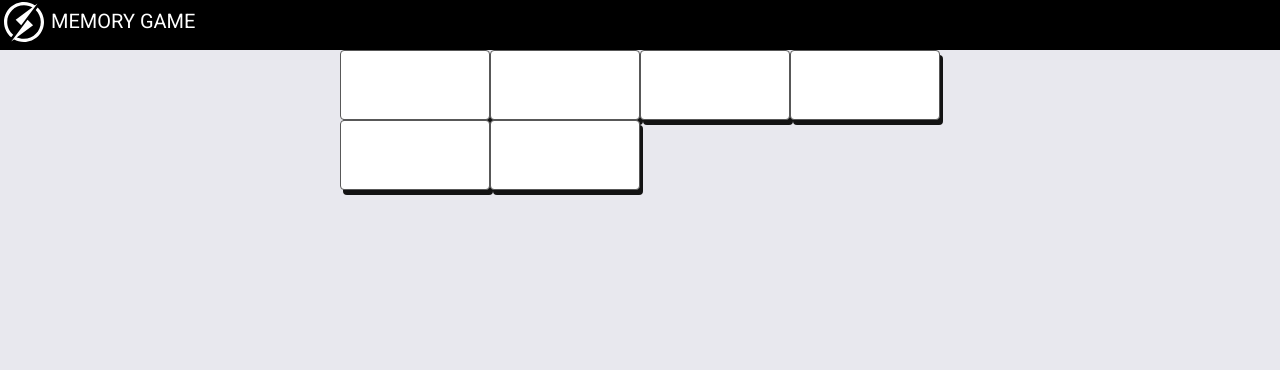
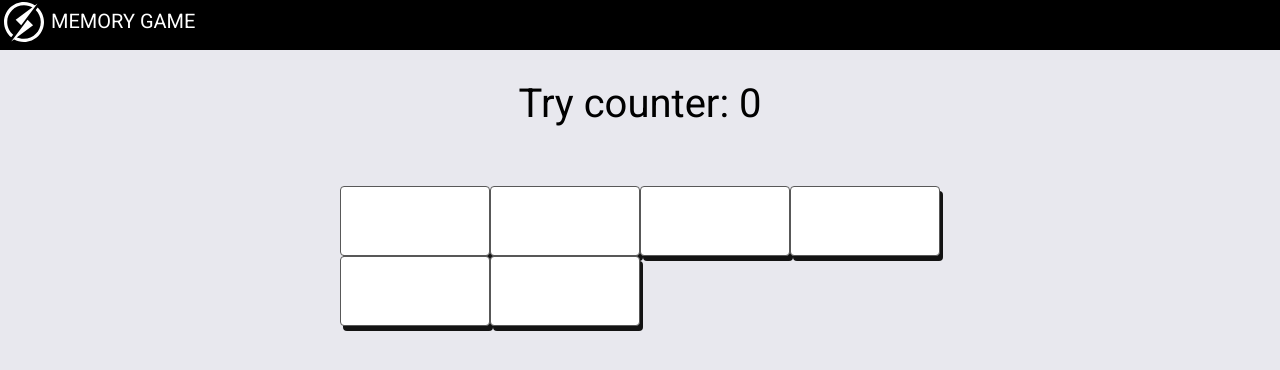
Before and after one commit to AttilaMuller/supercharge-frontend, an Angular app: page / in a window 1280 px wide. Both pictures are taken after a click on the button "Start new game". Shown: the top 370 px of the page. Built offline with nearby package versions, Linux system fonts and the light colour scheme.

Commit message:
Added try counter to board.

```diff
--- a/src/app/board/board.component.html
+++ b/src/app/board/board.component.html
@@ -19,7 +19,10 @@
       <h1>You won!</h1>
       <button (click)="restartGame()" class="btn-danger">Restart game</button>
     </div>
-    <div class="row">
+    <div>
+      <h1>Try counter: {{tryCounter}}</h1>
+    </div>
+    <div class="row gameholder">
       <div (click)="flipCheck(i)" *ngFor="let card of cards; index as i" class="col-6 col-md-3 card">
         <div *ngIf="card.isFlipped" class="icon-holder">
           <img [src]="card.img" alt="card">
--- a/src/app/board/board.component.ts
+++ b/src/app/board/board.component.ts
@@ -14,6 +14,7 @@ export class BoardComponent implements OnInit {
   gameStarted = false;
   deckSizes: number[] = [];
   deckSize = 0;
+  tryCounter = 0;
 
   constructor(private cardService: CardService) {
     this.addDeckNumbers();
@@ -37,12 +38,13 @@ export class BoardComponent implements OnInit {
     this.gameStarted = true;
   }
 
-flipCheck(cardIndex: number) {
+  flipCheck(cardIndex: number) {
     if (this.cards[cardIndex].isFound) {
       return;
     } else if (this.indexOfFlipped.length === 0) {
       this.flipCard(cardIndex);
     } else if (this.indexOfFlipped.length === 1 && this.indexOfFlipped[0] != cardIndex) {
+      this.tryCounter++;
       this.flipCard(cardIndex);
       const [firstCardIndex, secondCardIndex] = this.indexOfFlipped;
       setTimeout(() => {
@@ -67,6 +69,7 @@ flipCheck(cardIndex: number) {
 
   restartGame() {
     this.gameWon = false;
+    this.tryCounter = 0;
     this.cardService.resetAndShuffle();
   }
 }
--- a/src/app/navbar/navbar.component.ts
+++ b/src/app/navbar/navbar.component.ts
@@ -6,26 +6,26 @@ import { Component, OnInit } from '@angular/core';
   styleUrls: ['./navbar.component.css']
 })
 export class NavbarComponent implements OnInit {
-
-  deckSizes: number[] = [];
-  deckSize = 0;
+  // TODO refactor deck size counting in navbar
+  // deckSizes: number[] = [];
+  // deckSize = 0;
 
   constructor() {
-    this.addDeckNumbers();
+    // this.addDeckNumbers();
   }
 
   ngOnInit() {
   }
 
-  addDeckNumbers() {
-    for (let i = 6; i <= 20; i++) {
-      if (i % 2 === 0) {
-        this.deckSizes.push(i);
-      }
-    }
-  }
-
-  setDeckSize(select: HTMLSelectElement) {
-    this.deckSize = parseInt(select.value);
-  }
+  // addDeckNumbers() {
+  //   for (let i = 6; i <= 20; i++) {
+  //     if (i % 2 === 0) {
+  //       this.deckSizes.push(i);
+  //     }
+  //   }
+  // }
+  //
+  // setDeckSize(select: HTMLSelectElement) {
+  //   this.deckSize = parseInt(select.value);
+  // }
 }
```
